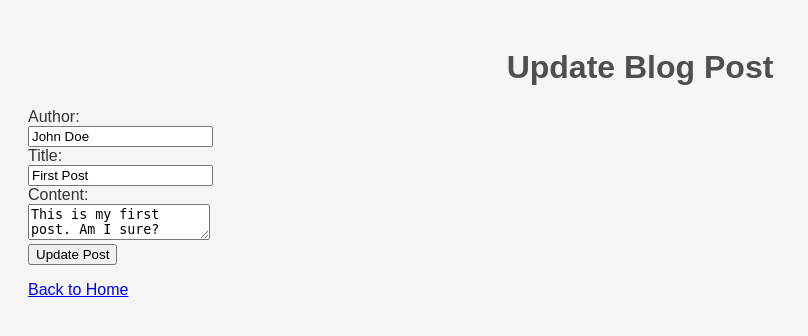
After one commit to seb0305/Masterblog, a Flask app: page /update/1 in a window 1280 px wide. The commit adds this page. Shown: the top 336 px of the page, without its empty margins (0-808 px from the left). Run offline with Flask 3, Linux system fonts and the light colour scheme.

Commit message:
'Update' route added

```diff
--- a/app.py
+++ b/app.py
@@ -48,5 +48,22 @@ def delete(post_id):
     save_posts(posts)
     return redirect(url_for('index'))
 
+@app.route('/update/<int:post_id>', methods=['GET', 'POST'])
+def update(post_id):
+    posts = load_posts()
+    post = next((p for p in posts if p['id'] == post_id), None)
+    if post is None:
+        return "Post not found", 404
+
+    if request.method == 'POST':
+        post['author'] = request.form.get('author')
+        post['title'] = request.form.get('title')
+        post['content'] = request.form.get('content')
+        save_posts(posts)
+        return redirect(url_for('index'))
+
+    # GET request: render the update form pre-filled with post's current data
+    return render_template('update.html', post=post)
+
 if __name__ == '__main__':
     app.run(debug=True)
--- a/static/blog_posts.json
+++ b/static/blog_posts.json
@@ -3,13 +3,13 @@
         "id": 1,
         "author": "John Doe",
         "title": "First Post",
-        "content": "This is my first post."
+        "content": "This is my first post. Am I sure?"
     },
     {
         "id": 2,
         "author": "Jane Doe",
         "title": "Second Post",
-        "content": "This is another post."
+        "content": "This is another post. Yes that's true."
     },
     {
         "id": 3,
--- a/templates/index.html
+++ b/templates/index.html
@@ -16,6 +16,7 @@
         <h2>{{ post.title }}</h2>
         <p><em>Written by {{ post.author }}</em></p>
         <p>{{ post.content }}</p>
+        <p><a href="{{ url_for('update', post_id=post.id) }}">Update</a></p>
         <p><a href="{{ url_for('delete', post_id=post.id) }}">Delete</a></p>
     </div>
     {% endfor %}
--- /dev/null
+++ b/templates/update.html
@@ -0,0 +1,25 @@
+<!DOCTYPE html>
+<html lang="en">
+<head>
+    <meta charset="UTF-8" />
+    <meta name="viewport" content="width=device-width, initial-scale=1" />
+    <title>Update Blog Post</title>
+    <link rel="stylesheet" href="{{ url_for('static', filename='style.css') }}">
+</head>
+<body>
+    <h1>Update Blog Post</h1>
+    <form method="POST" action="{{ url_for('update', post_id=post.id) }}">
+        <label for="author">Author:</label><br />
+        <input type="text" id="author" name="author" value="{{ post.author }}" required /><br />
+
+        <label for="title">Title:</label><br />
+        <input type="text" id="title" name="title" value="{{ post.title }}" required /><br />
+
+        <label for="content">Content:</label><br />
+        <textarea id="content" name="content" required>{{ post.content }}</textarea><br />
+
+        <button type="submit">Update Post</button>
+    </form>
+    <p><a href="{{ url_for('index') }}">Back to Home</a></p>
+</body>
+</html>
```
